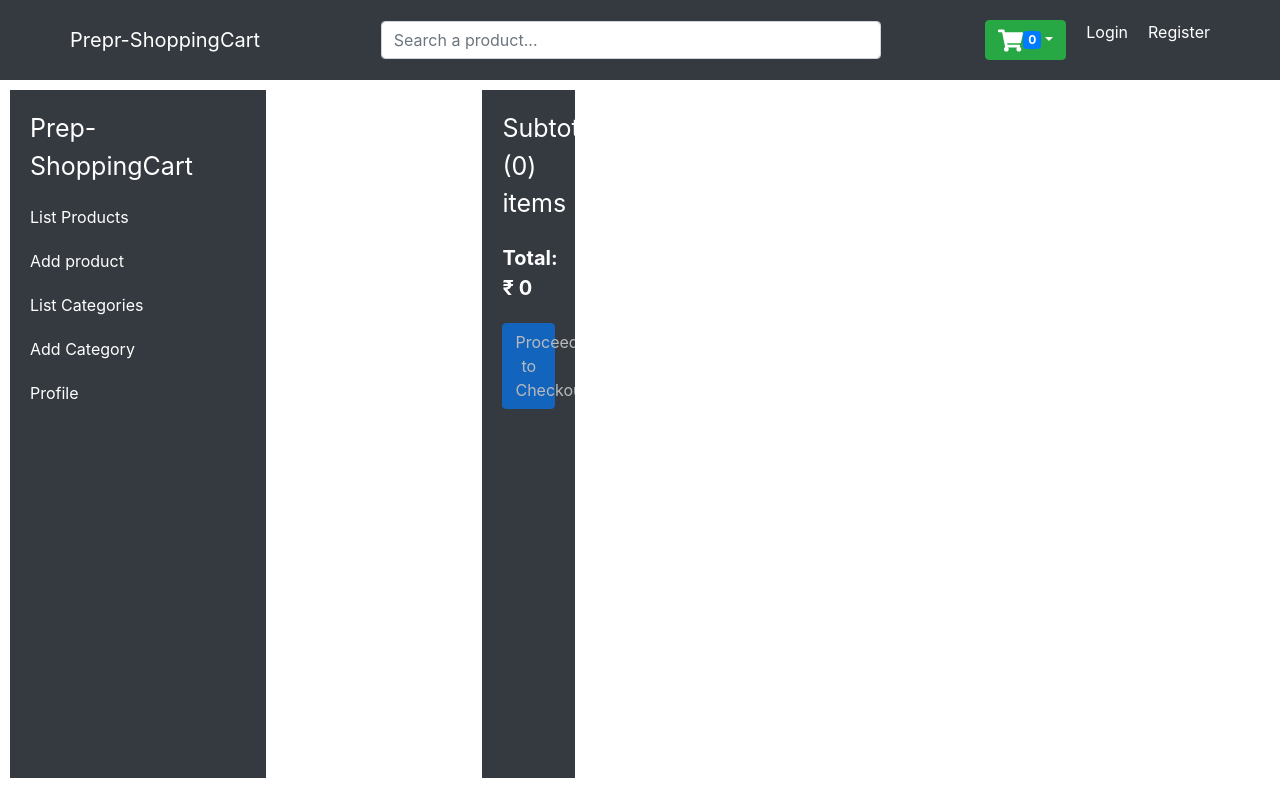
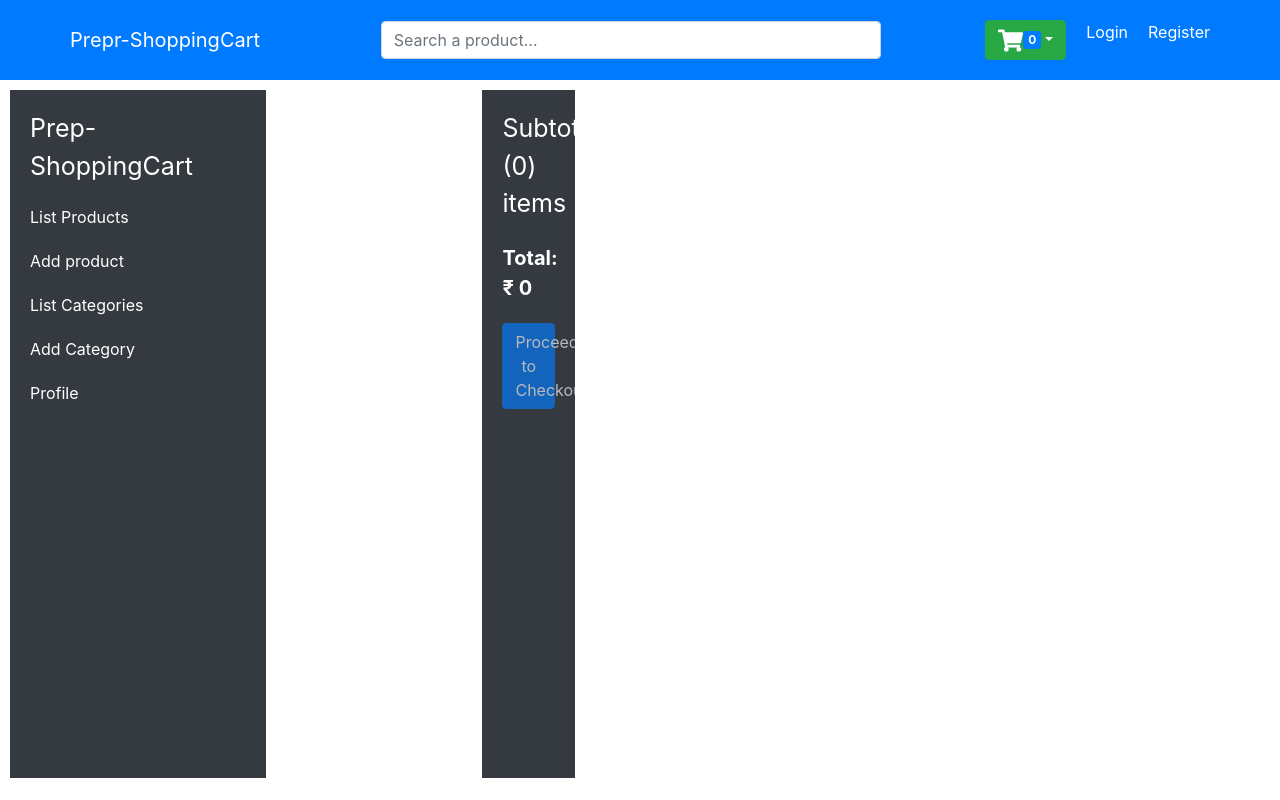
Before and after one commit to nirjo/prepr-onlineshop, a React (Create React App) app: page /Cart in a window 1280 px wide. Built offline with nearby package versions, Linux system fonts and the light colour scheme.

Commit message:
text change

```diff
--- a/src/components/Cart.js
+++ b/src/components/Cart.js
@@ -5,7 +5,7 @@ import { CartState } from "../context/Context";
 import Rating from "./Rating";
 
 const Cart = () => {
-    const [show, setShow] = useState(true);
+    // const [show, setShow] = useState(true);
 
   const {
     state: { cart },
--- a/src/components/Header.js
+++ b/src/components/Header.js
@@ -21,7 +21,7 @@ const Header = () => {
   } = CartState();
 
   return (
-    <Navbar bg="dark" variant="dark" style={{ height: 80 }}>
+    <Navbar bg="primary" variant="dark" style={{ height: 80 }}>
       <Container>
         <Navbar.Brand>
           <Link to="/">Prepr-ShoppingCart</Link>
--- a/src/index.js
+++ b/src/index.js
@@ -4,11 +4,14 @@ import "./index.css";
 import App from "./App";
 import Context from "./context/Context";
 import "bootstrap/dist/css/bootstrap.min.css";
+import SSRProvider from 'react-bootstrap/SSRProvider';
 
 ReactDOM.render(
   <React.StrictMode>
     <Context>
+    <SSRProvider>
       <App />
+      </SSRProvider>
     </Context>
   </React.StrictMode>,
   document.getElementById("root")
```
